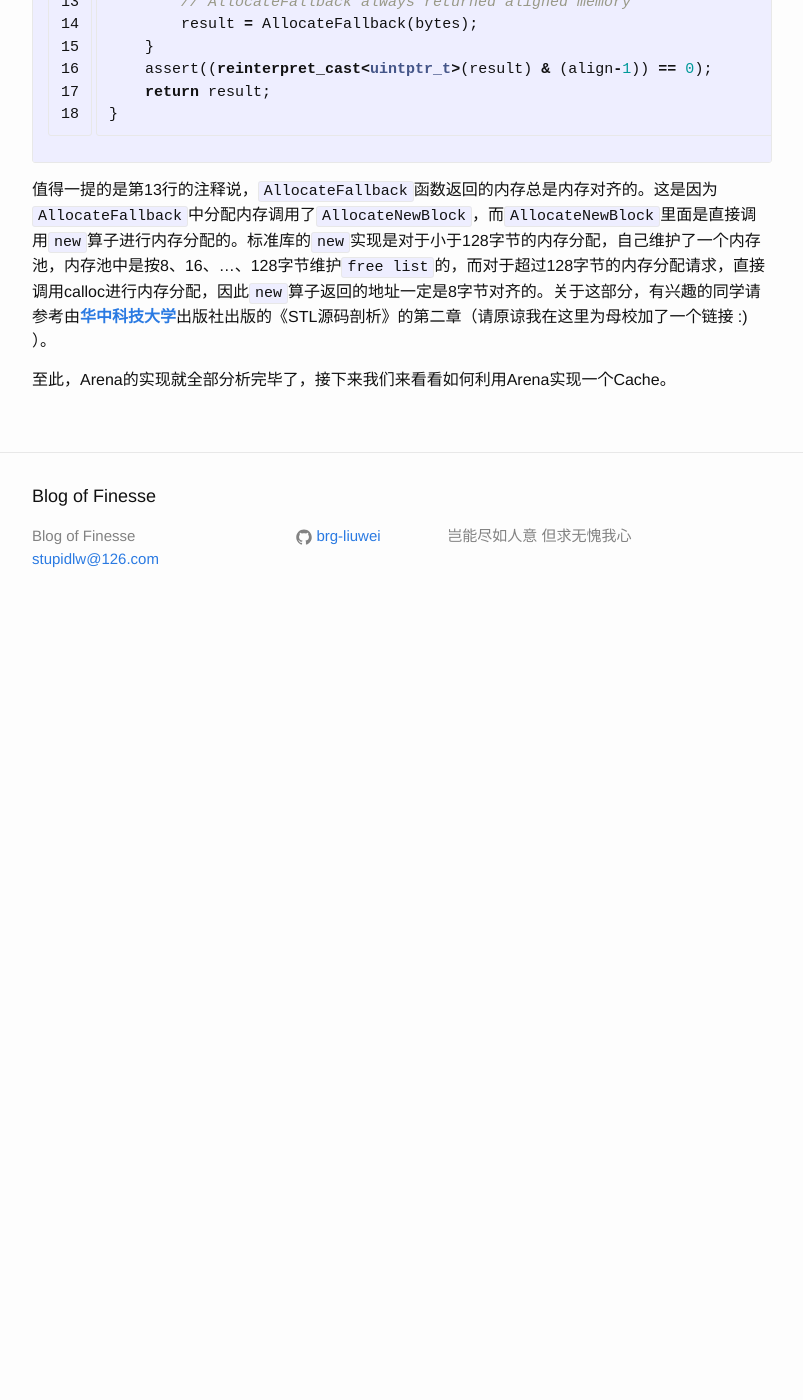
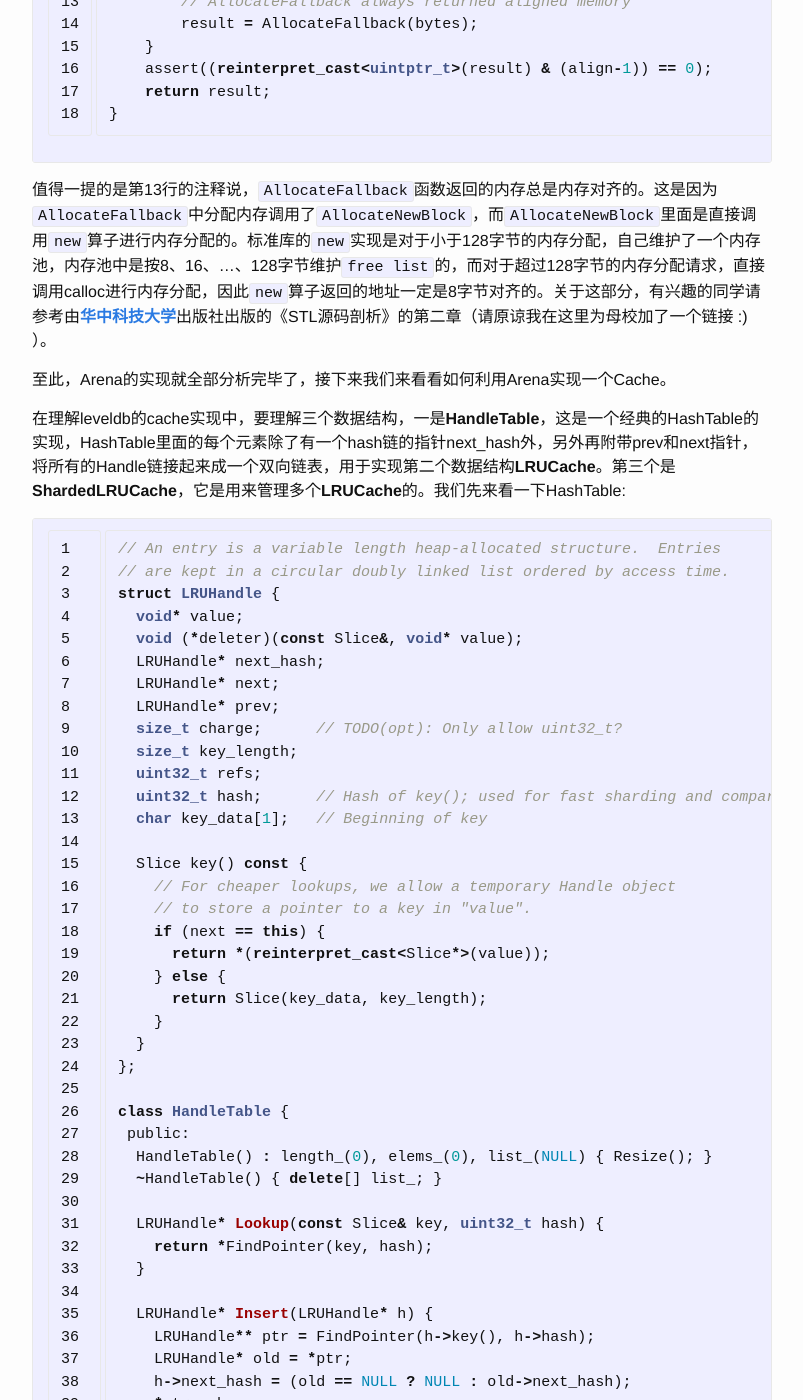
Before and after one commit to brg-liuwei/brg-liuwei.github.io, a Jekyll site: the page built from _posts/2014-11-17-leveldb-7.md, in a window 1280 px wide and 1400 px high, scrolled down 3741 px. Shown: the whole window, without its empty margins (238-1041 px from the left). Built offline with Jekyll 4.4.1, drawn with Linux system fonts in a browser that asks for light colours; comment, search, counter and statistics services are not loaded; before the commit the page ends 4371 px from its top, so only the background shows below that; some of the changed text lies outside the part shown.

Commit message:
HandleTable

```diff
--- a/_posts/2014-11-17-leveldb-7.md
+++ b/_posts/2014-11-17-leveldb-7.md
@@ -156,4 +156,121 @@ char* Arena::AllocateAligned(size_t bytes) {
 
 至此，Arena的实现就全部分析完毕了，接下来我们来看看如何利用Arena实现一个Cache。
 
+在理解leveldb的cache实现中，要理解三个数据结构，一是**HandleTable**，这是一个经典的HashTable的实现，HashTable里面的每个元素除了有一个hash链的指针next_hash外，另外再附带prev和next指针，将所有的Handle链接起来成一个双向链表，用于实现第二个数据结构**LRUCache**。第三个是**ShardedLRUCache**，它是用来管理多个**LRUCache**的。我们先来看一下HashTable:
+
+{% highlight c++ linenos %}
+
+// An entry is a variable length heap-allocated structure.  Entries
+// are kept in a circular doubly linked list ordered by access time.
+struct LRUHandle {
+  void* value;
+  void (*deleter)(const Slice&, void* value);
+  LRUHandle* next_hash;
+  LRUHandle* next;
+  LRUHandle* prev;
+  size_t charge;      // TODO(opt): Only allow uint32_t?
+  size_t key_length;
+  uint32_t refs;
+  uint32_t hash;      // Hash of key(); used for fast sharding and comparisons
+  char key_data[1];   // Beginning of key
+
+  Slice key() const {
+    // For cheaper lookups, we allow a temporary Handle object
+    // to store a pointer to a key in "value".
+    if (next == this) {
+      return *(reinterpret_cast<Slice*>(value));
+    } else {
+      return Slice(key_data, key_length);
+    }
+  }
+};
+
+class HandleTable {
+ public:
+  HandleTable() : length_(0), elems_(0), list_(NULL) { Resize(); }
+  ~HandleTable() { delete[] list_; }
+
+  LRUHandle* Lookup(const Slice& key, uint32_t hash) {
+    return *FindPointer(key, hash);
+  }
+
+  LRUHandle* Insert(LRUHandle* h) {
+    LRUHandle** ptr = FindPointer(h->key(), h->hash);
+    LRUHandle* old = *ptr;
+    h->next_hash = (old == NULL ? NULL : old->next_hash);
+    *ptr = h;
+    if (old == NULL) {
+      ++elems_;
+      if (elems_ > length_) {
+        // Since each cache entry is fairly large, we aim for a small
+        // average linked list length (<= 1).
+        Resize();
+      }
+    }
+    return old;
+  }
+
+  LRUHandle* Remove(const Slice& key, uint32_t hash) {
+    LRUHandle** ptr = FindPointer(key, hash);
+    LRUHandle* result = *ptr;
+    if (result != NULL) {
+      *ptr = result->next_hash;
+      --elems_;
+    }
+    return result;
+  }
+
+ private:
+  // The table consists of an array of buckets where each bucket is
+  // a linked list of cache entries that hash into the bucket.
+  uint32_t length_;
+  uint32_t elems_;
+  LRUHandle** list_;
+
+  // Return a pointer to slot that points to a cache entry that
+  // matches key/hash.  If there is no such cache entry, return a
+  // pointer to the trailing slot in the corresponding linked list.
+  LRUHandle** FindPointer(const Slice& key, uint32_t hash) {
+    LRUHandle** ptr = &list_[hash & (length_ - 1)];
+    while (*ptr != NULL &&
+           ((*ptr)->hash != hash || key != (*ptr)->key())) {
+      ptr = &(*ptr)->next_hash;
+    }
+    return ptr;
+  }
+
+  void Resize() {
+    uint32_t new_length = 4;
+    while (new_length < elems_) {
+      new_length *= 2;
+    }
+    LRUHandle** new_list = new LRUHandle*[new_length];
+    memset(new_list, 0, sizeof(new_list[0]) * new_length);
+    uint32_t count = 0;
+    for (uint32_t i = 0; i < length_; i++) {
+      LRUHandle* h = list_[i];
+      while (h != NULL) {
+        LRUHandle* next = h->next_hash;
+        Slice key = h->key();
+        uint32_t hash = h->hash;
+        LRUHandle** ptr = &new_list[hash & (new_length - 1)];
+        h->next_hash = *ptr;
+        *ptr = h;
+        h = next;
+        count++;
+      }
+    }
+    assert(elems_ == count);
+    delete[] list_;
+    list_ = new_list;
+    length_ = new_length;
+  }
+};
+
+{% endhighlight %}
+
+**HandleTable**中的每个元素的实现是**LRUHandle**，LRU的实现就是依赖于prev和next指针，如果HashTable中的某个元素被访问，就会把该元素移到双链表的表头，如果朝双链表中插入一个元素，而双链表已达到最大程度，就直接移除掉双链表尾部的元素，因为该元素的访问日期一定比前面的所有元素早(思考一下问什么？)。**HandleTable**的实现是很经典的代码，通常的hash表都是这样实现的，比较有参考价值的代码是Resize函数。附带说一句，面试很容易遇到hashTable，hashMap之类的问题，要是把这里的哈希表看懂了，基本上这类问题你都可以回答得很圆满(特别要注意hash扩容的问题)。当然，类似的hash经典实现还可以去参考**memcache**和**redis**的相关代码，memcache里面的LRUCache还有一个slab的概念，是用于最大限度防止内存碎片并节约内存，而redis的扩容做得很好，不像memcache那样会把整个表锁住，这些都是经典代码，非常值得学习。
+
+另外我再啰嗦一句，上面第13行，**LRUHandle**结构体的最后一个字段是char key_data[1]。C基础不太牢固的同学可能会疑问，为什么只用了1个字节。其实这里仅仅一个字节的占位符而已，由于这是结构体的最后一个元素，所以真正的数据可以接在后面，而不会影响其他字段。类似的还有**redis**中的**sds**数据结构，其声明为`struct sdshdr { szie_t len; char data[]; }`，这种形式也是很少见的，有兴趣的同学可以去google一下这到底是什么意思。把sdshdr理解了，你就能理解leveldb这里的HandleTable中的`char key_data[1]`的含义啦。
+
 [hust]: http://www.hust.edu.cn
```
Also changed, not shown: 3 other files.
